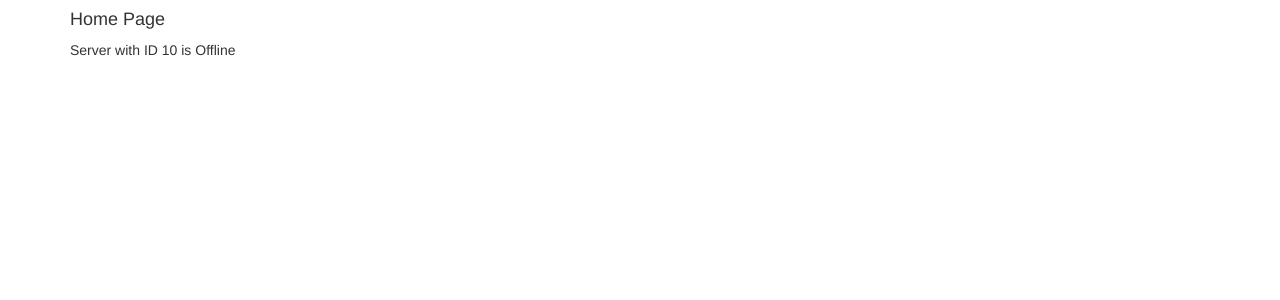
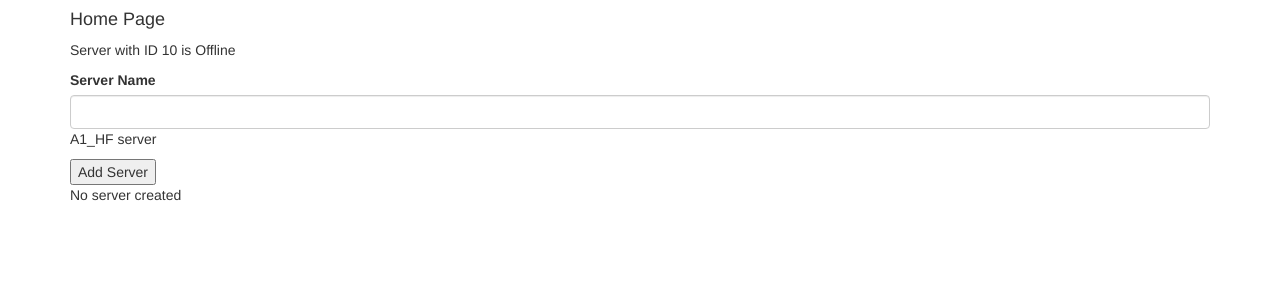
Before and after one commit to mohitmohlia/ProjectX, an Angular app: page / in a window 1280 px wide. Shown: the top 300 px of the page. Built offline with nearby package versions, Linux system fonts and the light colour scheme.

Commit message:
2nd March Property binding

```diff
--- a/src/app/app.component.html
+++ b/src/app/app.component.html
@@ -3,6 +3,7 @@
    <div class="col-xs-12">
      <h4>Home Page</h4>
      <app-server></app-server>
+     <app-second-server></app-second-server>
      <!-- <app-success-alert></app-success-alert>
      <app-warning-alert></app-warning-alert> -->
    </div>
--- a/src/app/app.module.ts
+++ b/src/app/app.module.ts
@@ -6,6 +6,7 @@ import { ServerComponent } from './server/server.component';
 import { SecondServerComponent } from './second-server/second-server.component';
 import { SuccessAlertComponent } from './success-alert/success-alert.component';
 import { WarningAlertComponent } from './warning-alert/warning-alert.component';
+import{FormsModule} from '@angular/forms';
 
 
 @NgModule({
--- a/src/app/second-server/second-server.component.html
+++ b/src/app/second-server/second-server.component.html
@@ -1 +1,12 @@
-<p>second-server works!</p>
+
+<label>Server Name</label>
+<input type="text"
+ class="form-control"
+ (input)="onUpdateServerName($event)">
+<p>{{serverName}}</p>
+<button
+ class="btn-btn-primary" [disabled]="!allowNewServer"
+ (click)="onCreateServer()">Add Server
+</button>
+<!-- <p [innerText]="allowNewServer"></p> -->
+<p>{{ serverCreationStatus }}</p>
--- a/src/app/second-server/second-server.component.ts
+++ b/src/app/second-server/second-server.component.ts
@@ -6,10 +6,22 @@ import { Component, OnInit } from '@angular/core';
   styleUrls: ['./second-server.component.css']
 })
 export class SecondServerComponent implements OnInit {
-
-  constructor() { }
+allowNewServer:boolean=false;
+serverCreationStatus:string ="No server created";
+serverName:string ="A1_HF server";
+  constructor() {
+    setTimeout(() => {
+      this.allowNewServer=true;
+    }, 3000);
+   }
 
   ngOnInit() {
   }
+  onCreateServer(){
+    this.serverCreationStatus="server created";
+  }
+  onUpdateServerName(event: Event ){
+    this.serverName=(<HTMLInputElement>event.target).value;
+  }
 
 }
```
